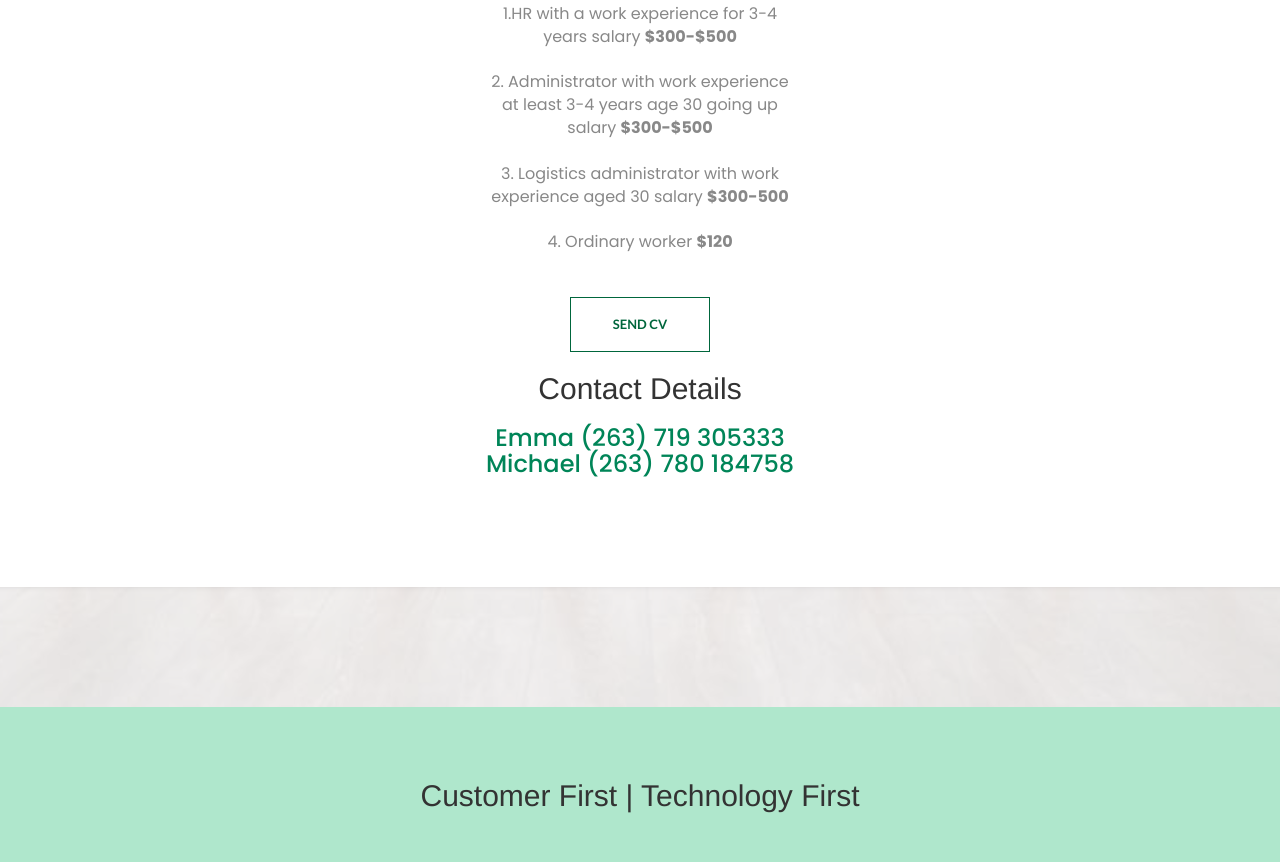
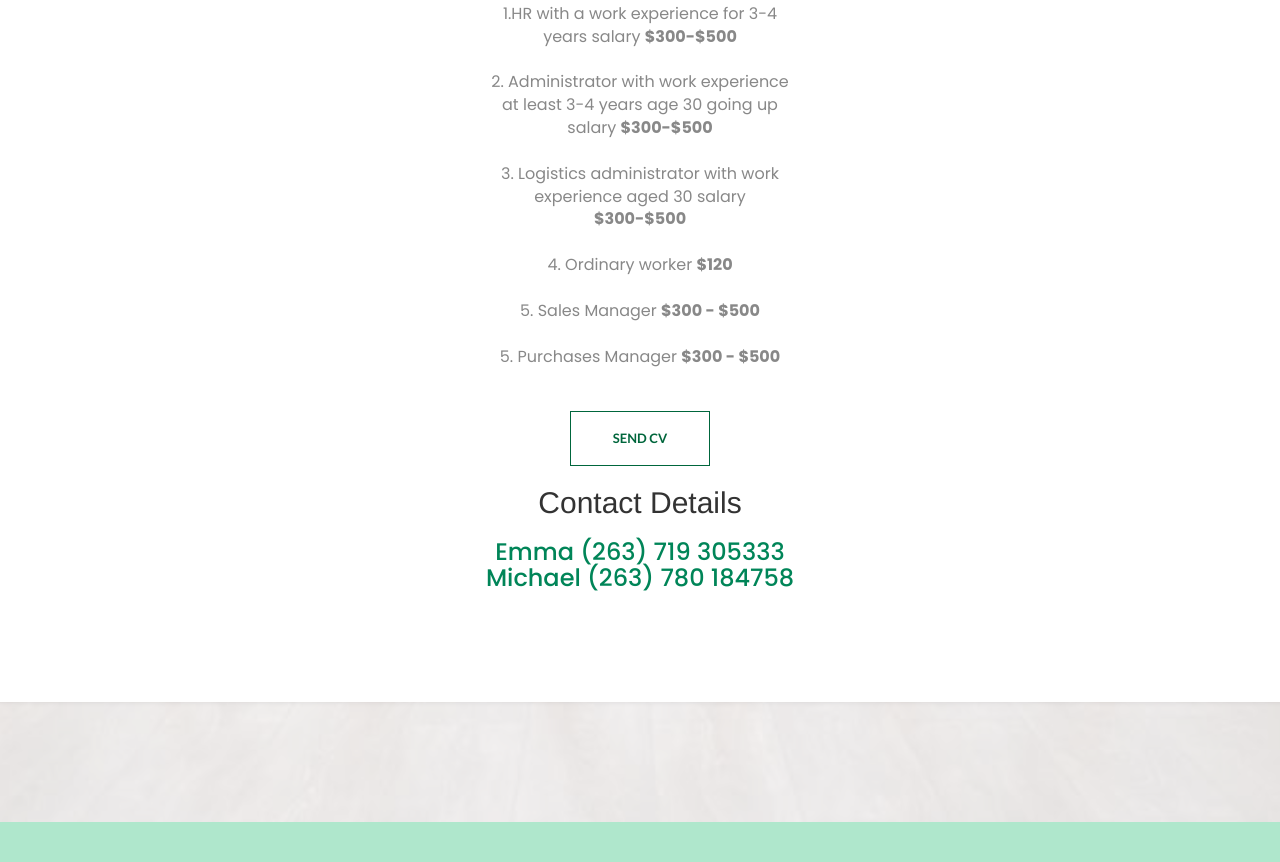
Before and after one commit to SageTerry/boababtech.github.io, a website: page recruitment.html in a window 1280 px wide. Shown: the part 878-1740 px from the top of the page. Drawn offline with nearby package versions, Linux system fonts and the light colour scheme; a web font is replaced by a local one.

Commit message:
Update recruitment.html

```diff
--- a/recruitment.html
+++ b/recruitment.html
@@ -220,8 +220,11 @@
 
 1.HR with a work experience for 3-4 years salary <b>$300-$500</b>	<br> <br>
 2. Administrator with work experience at least 3-4 years  age 30 going up salary <b>$300-$500</b> <br><br>
-3. Logistics administrator with work experience aged 30 salary <b>$300-500</b>  <br> <br>
+3. Logistics administrator with work experience aged 30 salary <b>$300-$500</b>  <br> <br>
 4. Ordinary worker <b>$120</b><br><br>
+5. Sales Manager <b>$300 - $500</b><br><br>
+5. Purchases Manager <b>$300 - $500</b><br><br>
+
 
 
 
```
